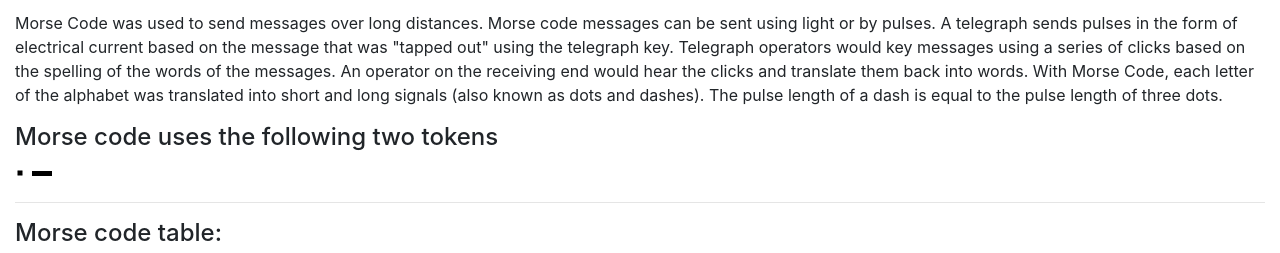
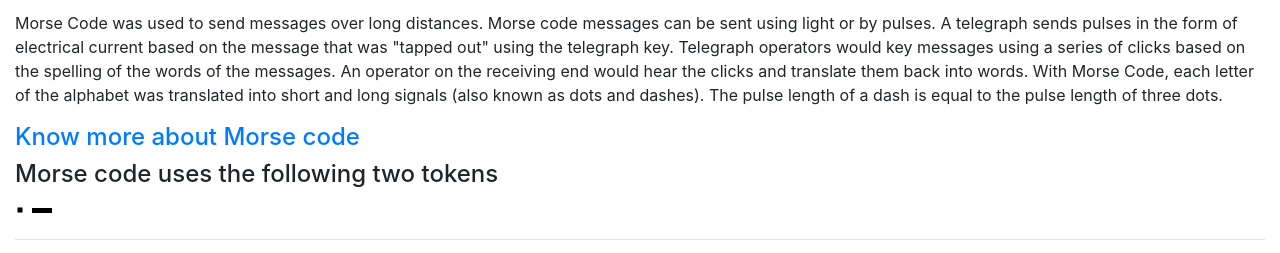
Before and after one commit to InputBlackBoxOutput/Mr_Morse, a plain HTML site: page index.html in a window 1280 px wide. Shown: the part 484-737 px from the top of the page. Drawn offline with nearby package versions, Linux system fonts and the light colour scheme.

Commit message:
Know more link added

```diff
--- a/index.html
+++ b/index.html
@@ -70,6 +70,7 @@
 			Telegraph operators would key messages using a series of clicks based on the spelling of the words of the messages. An operator on the receiving end would hear the clicks and translate them back into words.
 			With Morse Code, each letter of the alphabet was translated into short and long signals (also known as dots and dashes). The pulse length of a dash is equal to the pulse length of three dots.
 		</p>
+	      	<a href="https://medium.com/input-blackbox-output/morse-code-502e720ddfad?sk=acd59fa6ed6e7700963649250fff37af" target="_blank"> <h4>Know more about Morse code</h4> </a>
 
 		<h4> Morse code uses the following two tokens</h4>
 		<img src="img/dot.png">
```
